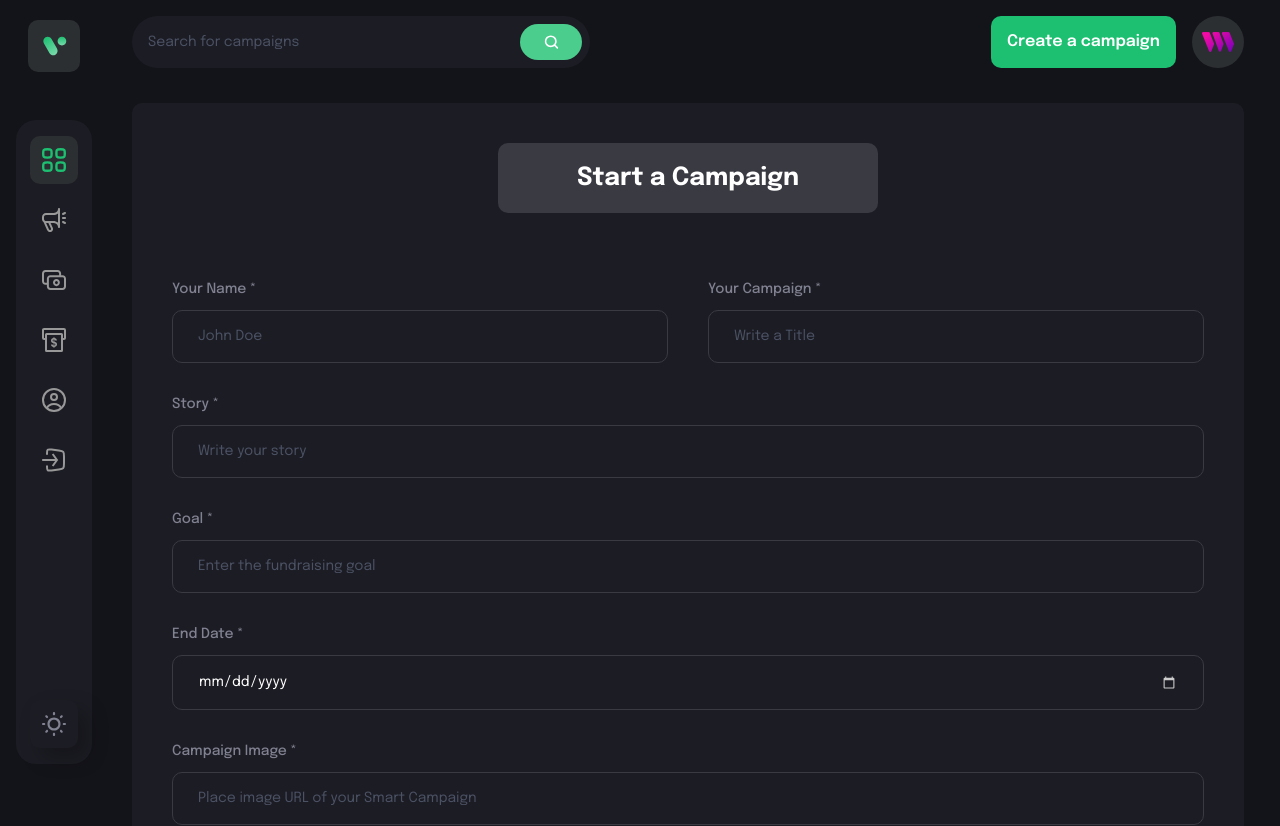
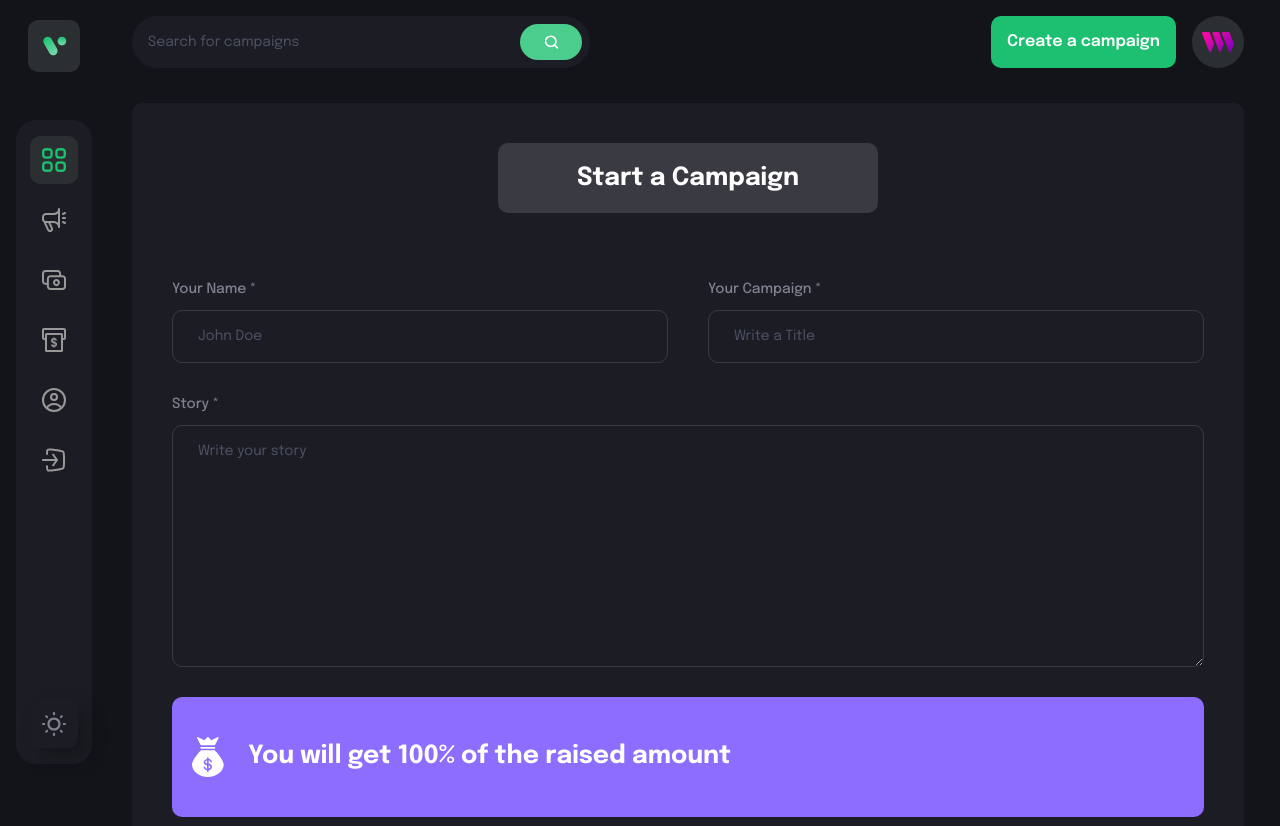
Before and after one commit to vcristian1/SmartCampaigns, a React (Vite) app in the folder client/: page /create-campaign in a window 1280 px wide. Shown: the top 826 px of the page. Built offline with nearby package versions, Linux system fonts and the light colour scheme; what @thirdweb-dev/react would draw is missing.

Commit message:
added graphic to the create a campaign page that says you will get 100% of the raised amount, and contained the img within a div and added styling to both

```diff
--- a/client/src/components/FormField.jsx
+++ b/client/src/components/FormField.jsx
@@ -7,7 +7,14 @@ const FormField = ({ labelName, placeholder, inputType, isTextArea, value, handl
             <span className='font-epilogue font-medium text-[14px] leading-[22px] text-[#808191] mb-[10px]'>{labelName}</span>
         )}
         {isTextArea ? (
-            <textarea />
+            <textarea
+             required
+             value={value}
+             onChange={handleChange}
+             rows={10}
+             placeholder={placeholder}
+             className="py-[15px] sm:px-[25px] px-[15px] outline-none border-[1px] border-[#3a3a43] bg-transparent font-epilogue text-white text-[14px] placeholder:text-[#4b5264] rounded-[10px] sm:min-w-[300px]"
+            />
         ) : (
             <input
              type={inputType}
--- a/client/src/pages/CreateCampaign.jsx
+++ b/client/src/pages/CreateCampaign.jsx
@@ -50,10 +50,16 @@ const CreateCampaign = () => {
         <FormField
          labelName="Story *"
          placeholder="Write your story"
-         inputType="text"
-         value={form.story}
+         isTextArea
+         value={form.description}
          handleChange={() => {}}
         />
+
+        <div className='w-full flex justify-start items-center p-4 bg-[#8c6dfe] h-[120px] rounded-[10px]'>
+          <img src={money} alt={money} className="w-[40px] h-[40px] object-contain"/>
+          <h4 className='font-epilogue font-bold text-[25px] text-white ml-[20px]'>You will get 100% of the raised amount</h4>
+        </div>
+
         <FormField
          labelName="Goal *"
          placeholder="Enter the fundraising goal"
```
